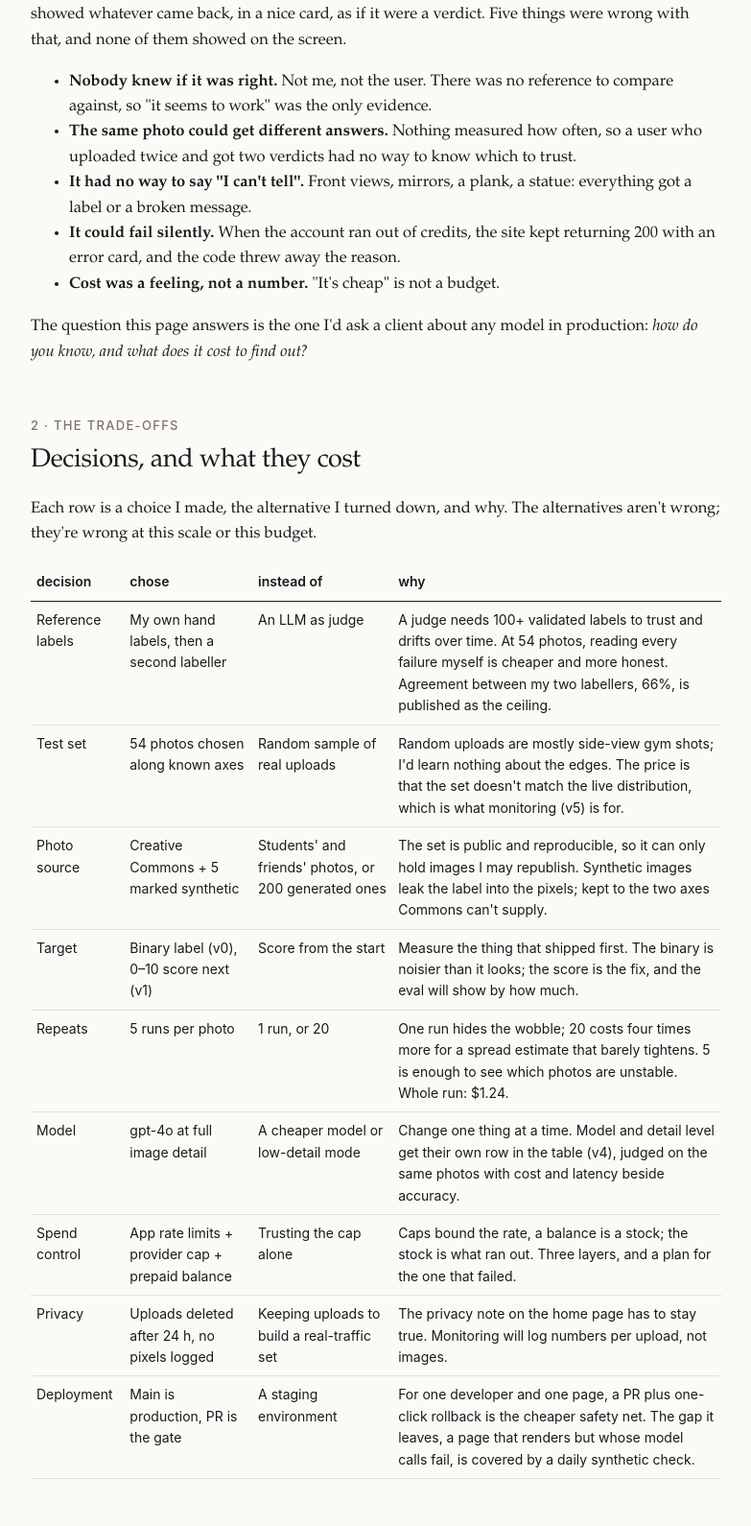
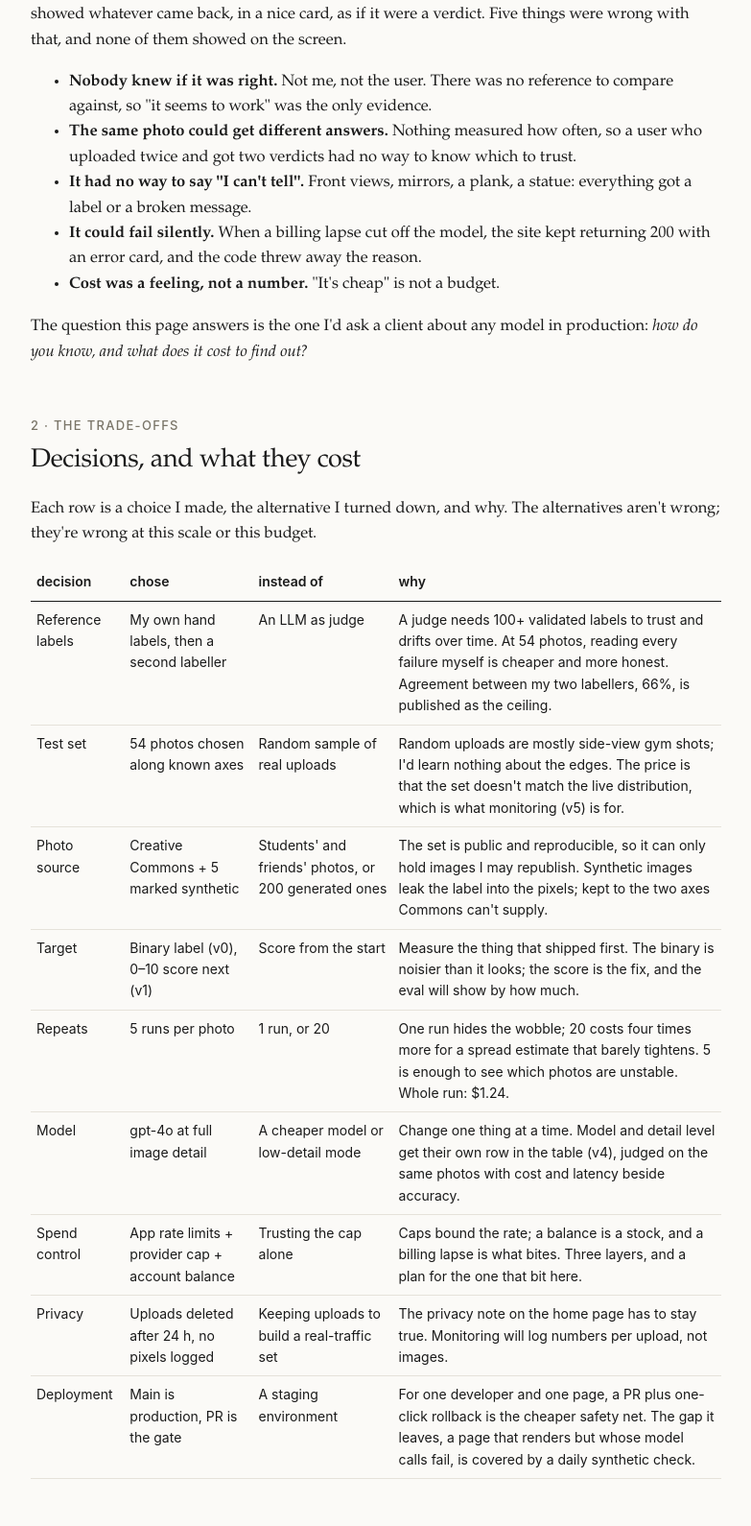
Before and after one commit to shhirl/fixmybanana, a Flask app: page /how-its-built in a window 1280 px wide. Shown: the part 961-2551 px from the top of the page at 96% size, without its empty margins (248-1031 px from the left). Run offline with Flask 3, Linux system fonts and the light colour scheme.

Commit message:
how-its-built: soften the outage wording (billing lapse, no balance detail)
Co-Authored-By: Claude Fable 5.1 <noreply@anthropic.com>

```diff
--- a/templates/how_its_built.html
+++ b/templates/how_its_built.html
@@ -91,7 +91,7 @@
     <li><b>Nobody knew if it was right.</b> Not me, not the user. There was no reference to compare against, so "it seems to work" was the only evidence.</li>
     <li><b>The same photo could get different answers.</b> Nothing measured how often, so a user who uploaded twice and got two verdicts had no way to know which to trust.</li>
     <li><b>It had no way to say "I can't tell".</b> Front views, mirrors, a plank, a statue: everything got a label or a broken message.</li>
-    <li><b>It could fail silently.</b> When the account ran out of credits, the site kept returning 200 with an error card, and the code threw away the reason.</li>
+    <li><b>It could fail silently.</b> When a billing lapse cut off the model, the site kept returning 200 with an error card, and the code threw away the reason.</li>
     <li><b>Cost was a feeling, not a number.</b> "It's cheap" is not a budget.</li>
   </ul>
   <p>The question this page answers is the one I'd ask a client about any model in production: <i>how do you know, and what does it cost to find out?</i></p>
@@ -108,7 +108,7 @@
     <tr><td>Target</td><td>Binary label (v0), 0–10 score next (v1)</td><td>Score from the start</td><td>Measure the thing that shipped first. The binary is noisier than it looks; the score is the fix, and the eval will show by how much.</td></tr>
     <tr><td>Repeats</td><td>5 runs per photo</td><td>1 run, or 20</td><td>One run hides the wobble; 20 costs four times more for a spread estimate that barely tightens. 5 is enough to see which photos are unstable. Whole run: $1.24.</td></tr>
     <tr><td>Model</td><td>gpt-4o at full image detail</td><td>A cheaper model or low-detail mode</td><td>Change one thing at a time. Model and detail level get their own row in the table (v4), judged on the same photos with cost and latency beside accuracy.</td></tr>
-    <tr><td>Spend control</td><td>App rate limits + provider cap + prepaid balance</td><td>Trusting the cap alone</td><td>Caps bound the rate, a balance is a stock; the stock is what ran out. Three layers, and a plan for the one that failed.</td></tr>
+    <tr><td>Spend control</td><td>App rate limits + provider cap + account balance</td><td>Trusting the cap alone</td><td>Caps bound the rate; a balance is a stock, and a billing lapse is what bites. Three layers, and a plan for the one that bit here.</td></tr>
     <tr><td>Privacy</td><td>Uploads deleted after 24 h, no pixels logged</td><td>Keeping uploads to build a real-traffic set</td><td>The privacy note on the home page has to stay true. Monitoring will log numbers per upload, not images.</td></tr>
     <tr><td>Deployment</td><td>Main is production, PR is the gate</td><td>A staging environment</td><td>For one developer and one page, a PR plus one-click rollback is the cheaper safety net. The gap it leaves, a page that renders but whose model calls fail, is covered by a daily synthetic check.</td></tr>
   </table>
@@ -134,7 +134,7 @@
     <li><b>The label is a design decision, and it has its own error bar.</b> A binary "banana or not" felt obvious and turned out to be the noisiest part of the system: two careful labellers agreed on 66% of photos, kappa 0.32. A model can't beat the target's own noise. Ask for a score with a tolerance band, and publish the inter-rater number as the ceiling.</li>
     <li><b>Non-determinism is something to measure, not hide.</b> Temperature 0 still gave different answers to the same photo on 17% of the set. Running five times costs cents and turns a surprise into a signal: the spread marks the photos the model is unsure about even though it never says so. In production, that is the cheapest confidence estimate you can get.</li>
     <li><b>Give the model a way out.</b> Most of the failures were the absence of "I can't tell": front views, a statue, a plank, all forced into a yes or no. A usable-photo flag and a confidence field with a reason remove a whole class of errors by construction, and they make the product feel honest instead of confident.</li>
-    <li><b>Make failures say why, and treat cost as a stock, not just a rate.</b> The site was silently dead because a prepaid balance hit zero and the code discarded the error body. Caps limit spend rate; a balance runs out. Log the status and body of every failed call, distinguish "out of quota" from "rate-limited", and check the model path end to end, because a home page returning 200 proves nothing.</li>
+    <li><b>Make failures say why, and treat cost as a stock, not just a rate.</b> The site was silently dead because of a billing lapse, and the code discarded the error body. Caps limit spend rate; a balance is a stock. Log the status and body of every failed call, distinguish "out of quota" from "rate-limited", and check the model path end to end, because a home page returning 200 proves nothing.</li>
   </ol>
   <p>Everything below is the evidence for those five sentences.</p>
 </section>
@@ -307,15 +307,15 @@
 <section id="cost">
   <div class="vtag">Production <span>8 Sep 2026 · cost, limits, and running out</span></div>
   <h2>What broke, and what "it costs money" actually means</h2>
-  <p>On 8 Sep 2026, while I was taking baseline screenshots, every upload returned "All Vision Models Failed". The site had been silently broken for an unknown time. The cause was boring: the OpenAI account had run out of prepaid credits. The real problem was that the code caught the error and threw the body away, so the only visible symptom was a generic message and a fallback loop through several model names that all failed the same way.</p>
-  <p>Fix: add credits (two minutes), log status and response body for each failed call, and show users a message that distinguishes "we're out of quota" from "you're rate-limited" (<a href="https://github.com/shhirl/fixmybanana/pull/8">PR #8</a>). The lesson I'd bring to a client: the cheapest reliability work is making failures say why they failed.</p>
-  <div class="pair"><figure><img src="{{ url_for('static', filename='how-its-built/v0-failed.jpg') }}" alt="Failed result"><figcaption>16:45, every upload failing.</figcaption></figure><figure><img src="{{ url_for('static', filename='how-its-built/v0-result.jpg') }}" alt="Working result"><figcaption>17:20, after credits and logging.</figcaption></figure></div>
+  <p>On 8 Sep 2026, while I was taking baseline screenshots, every upload returned "All Vision Models Failed". The site had been silently broken for an unknown time. The cause was boring: a billing lapse on the OpenAI account. The real problem was that the code caught the error and threw the body away, so the only visible symptom was a generic message and a fallback loop through several model names that all failed the same way.</p>
+  <p>Fix: sort out billing (two minutes), log status and response body for each failed call, and show users a message that distinguishes "we're out of quota" from "you're rate-limited" (<a href="https://github.com/shhirl/fixmybanana/pull/8">PR #8</a>). The lesson I'd bring to a client: the cheapest reliability work is making failures say why they failed.</p>
+  <div class="pair"><figure><img src="{{ url_for('static', filename='how-its-built/v0-failed.jpg') }}" alt="Failed result"><figcaption>16:45, every upload failing.</figcaption></figure><figure><img src="{{ url_for('static', filename='how-its-built/v0-result.jpg') }}" alt="Working result"><figcaption>17:20, after billing and logging.</figcaption></figure></div>
   <details class="deeper" open><summary>Going deeper: three layers of spend control, and the one that failed</summary>
     <p>Each analysis is one or two calls to gpt-4o with an image attached. The image dominates the bill: at high detail OpenAI charges 85 tokens plus 170 per 512-pixel tile, so a phone photo is about 1,000 input tokens, or roughly a quarter of a cent per call at list price. A banana back costs two calls. Call it half a cent per upload{% if v %}; the measured mean is ${{ '%.4f' % v.cost_per_analysis }}{% endif %}.</p>
     <ul>
       <li><b>Layer 1, the app.</b> Five uploads per IP per day and fifty per day in total, enforced in the Flask app. Worst-case spend is fifty uploads times two calls times a quarter cent: about 25 cents a day. This is the layer that stops a bored visitor or a script from running up the bill.</li>
       <li><b>Layer 2, the provider's budget cap.</b> A hard limit of $20 per day set on the OpenAI account. Eighty times the app's worst case, so it never triggers in normal life. It exists for the day the app limiter has a bug, or a key leaks. Caps limit the <i>rate</i> of spend.</li>
-      <li><b>Layer 3, the prepaid balance.</b> This is the one that failed. A balance is a <i>stock</i>, not a rate. Neither cap says anything when it drains to zero over months of small, legitimate use, and the API's answer to an empty balance is an HTTP 429 that looks, at a glance, exactly like being rate-limited. The code treated both the same way, retried through four model names, and reported a generic failure.</li>
+      <li><b>Layer 3, the account balance.</b> This is the layer a billing lapse hits, and it is the one that bit here. A balance is a <i>stock</i>, not a rate. Neither cap says anything when the stock runs low over months of small, legitimate use, and the API's answer to a billing problem is an HTTP 429 that looks, at a glance, exactly like being rate-limited. The code treated both the same way, retried through four model names, and reported a generic failure.</li>
     </ul>
     <p>What I'd set up for a client, in order: a balance alert at a threshold that gives a week's warning; auto-recharge with a monthly ceiling rather than no recharge at all; code that distinguishes the two 429s (<code>insufficient_quota</code> is persistent and wakes a human, <code>rate_limit_exceeded</code> is transient and retries with backoff); a daily synthetic check that exercises the model path end to end, because a health check on the home page returns 200 while the product is dead; and an alert on error rate, not only on uptime.</p>
   </details>
@@ -417,7 +417,7 @@
         <text x="374" y="154">rate limits: 5 uploads/IP/day, 50/day total (ProxyFix so Cloudflare IPs count right)</text>
         <text x="374" y="172">uploads purged after 24 h; photos never leave the container except to OpenAI</text>
         <text x="374" y="190">logs: every failed model call with status + body, since PR #8</text>
-        <text x="374" y="208">$20/day budget cap at OpenAI; prepaid balance alert: still to do</text>
+        <text x="374" y="208">$20/day budget cap at OpenAI; balance alert: still to do</text>
       </g>
     </g></svg></div>
   <details class="deeper"><summary>Going deeper: the operating decisions, and what monitoring would add</summary>
```
